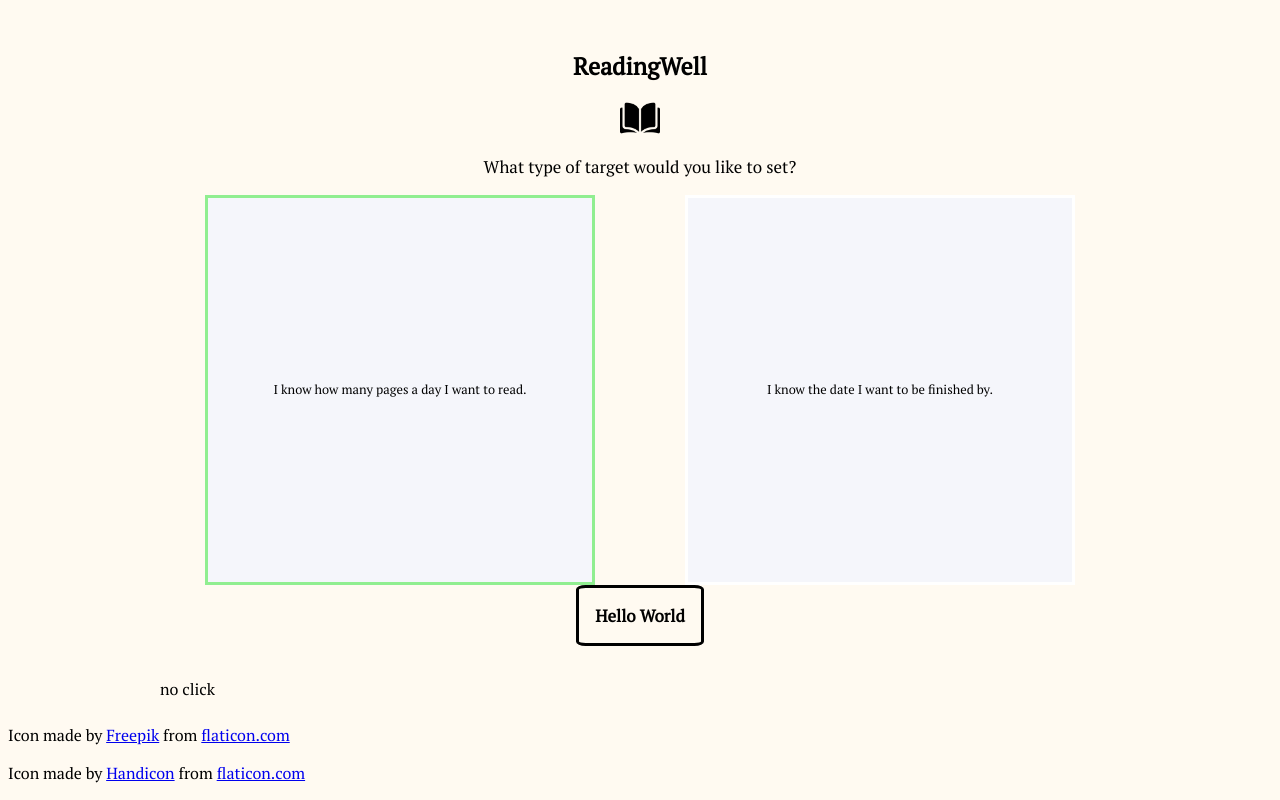
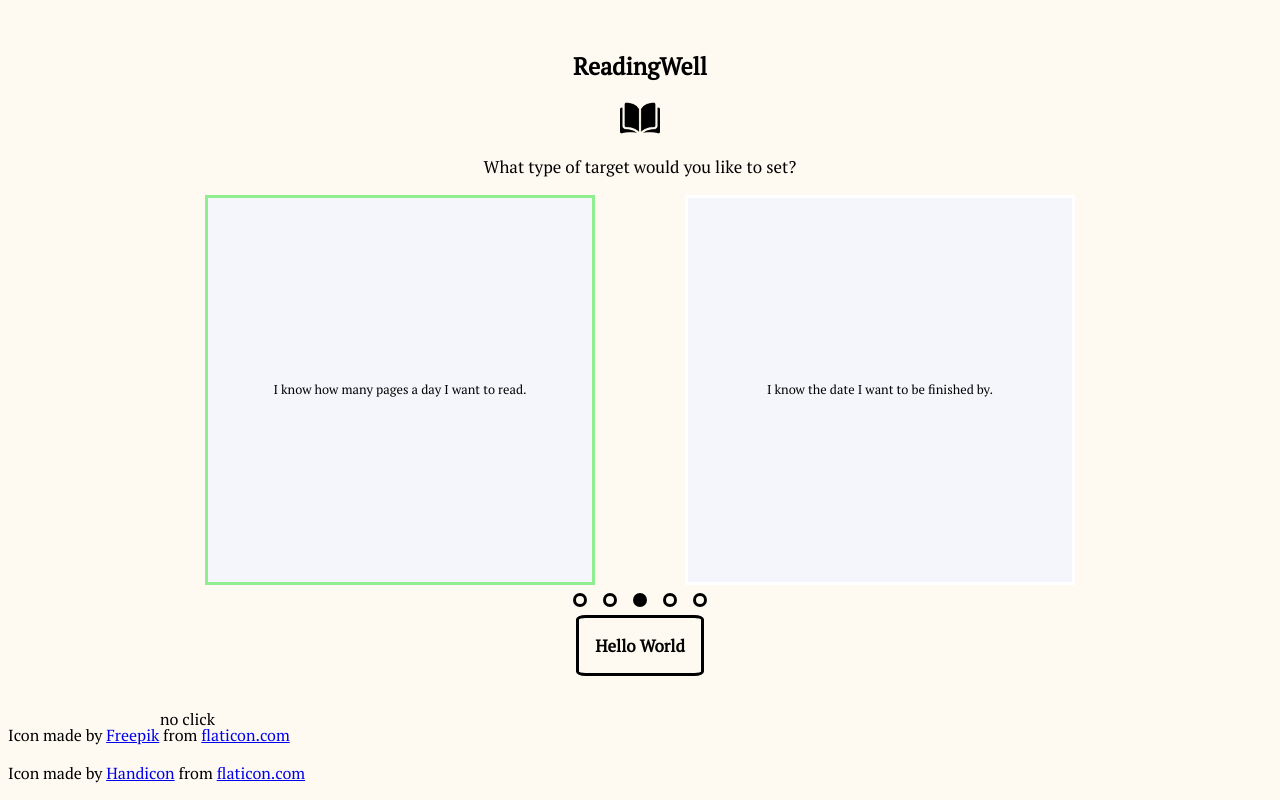
Before and after one commit to joseph-ford10/goal-setter, a React (Create React App) app: page /form/page3 in a window 1280 px wide. Built offline with nearby package versions, Linux system fonts and the light colour scheme.

Commit message:
Add dots for marking form progress

```diff
--- /dev/null
+++ b/src/Dots.js
@@ -0,0 +1,15 @@
+import React from 'react'
+
+const Dots = ({ pageNum }) => {
+  const dots = Array.from({ length: 5 }, (_, index) => {
+    return index === pageNum - 1 ? (
+      <div className="dot" style={{ backgroundColor: 'black' }}></div>
+    ) : (
+      <div className="dot"></div>
+    )
+  })
+
+  return <div className="formDots">{dots}</div>
+}
+
+export default Dots
--- a/src/Form1.js
+++ b/src/Form1.js
@@ -1,8 +1,10 @@
 import React from 'react'
 import { useNavigate } from 'react-router-dom'
+import Dots from './Dots'
 
 const Form1 = ({ text, inputData, handleChange }) => {
   const navigate = useNavigate()
+
   return (
     <>
       <p className="formText">{text}</p>
@@ -16,6 +18,7 @@ const Form1 = ({ text, inputData, handleChange }) => {
           placeholder="e.g. Lord of the Rings"
         ></input>
       </div>
+      <Dots pageNum={1} />
       <section className="buttonContainer">
         <button onClick={() => navigate('/form/page2')}>Hello World</button>
       </section>
--- a/src/Form2.js
+++ b/src/Form2.js
@@ -1,5 +1,6 @@
 import React from 'react'
 import { useNavigate } from 'react-router-dom'
+import Dots from './Dots'
 
 const Form2 = ({ text, handleChange, inputData }) => {
   const navigate = useNavigate()
@@ -16,6 +17,7 @@ const Form2 = ({ text, handleChange, inputData }) => {
           placeholder="enter a number"
         ></input>
       </div>
+      <Dots pageNum={2} />
       <section className="buttonContainer">
         <button onClick={() => navigate('/form/page3')}>Hello World</button>
       </section>
--- a/src/Form3.js
+++ b/src/Form3.js
@@ -1,6 +1,7 @@
 import React from 'react'
 import { useState } from 'react'
 import { useNavigate } from 'react-router-dom'
+import Dots from './Dots'
 
 const Form3 = ({
   text,
@@ -56,6 +57,7 @@ const Form3 = ({
           </label>
         </div>
       </div>
+      <Dots pageNum={3} />
       <section className="buttonContainer">
         <button onClick={() => navigate('/form/page4')}>Hello World</button>
       </section>
--- a/src/Form4.js
+++ b/src/Form4.js
@@ -1,5 +1,6 @@
 import React from 'react'
 import { useNavigate } from 'react-router-dom'
+import Dots from './Dots'
 
 const Form4 = ({ handleChange, inputData, targetType }) => {
   const navigate = useNavigate()
@@ -35,6 +36,7 @@ const Form4 = ({ handleChange, inputData, targetType }) => {
           ></input>
         )}
       </div>
+      <Dots pageNum={4} />
       <section className="buttonContainer">
         <button onClick={() => navigate('/form/page5')}>Hello World</button>
       </section>
--- a/src/Form5.js
+++ b/src/Form5.js
@@ -1,5 +1,6 @@
 import React from 'react'
 import { useNavigate } from 'react-router-dom'
+import Dots from './Dots'
 
 const Form5 = ({ formText, inputData, handleChange, text }) => {
   const navigate = useNavigate()
@@ -17,6 +18,7 @@ const Form5 = ({ formText, inputData, handleChange, text }) => {
           className="dateInput"
         ></input>
       </div>
+      <Dots pageNum={5} />
       <section className="buttonContainer">
         <button onClick={() => navigate('/form/summary')}>Hello World</button>
       </section>
--- a/src/index.css
+++ b/src/index.css
@@ -369,6 +369,11 @@ button {
     width: 11vw;
   }
 
+  .formDots {
+    display: flex;
+    justify-content: center;
+  }
+
 /*
   .radioButton {
     display: flex;
```
Also changed, not shown: src/FormDots.js (added, +7 -0 lines).
